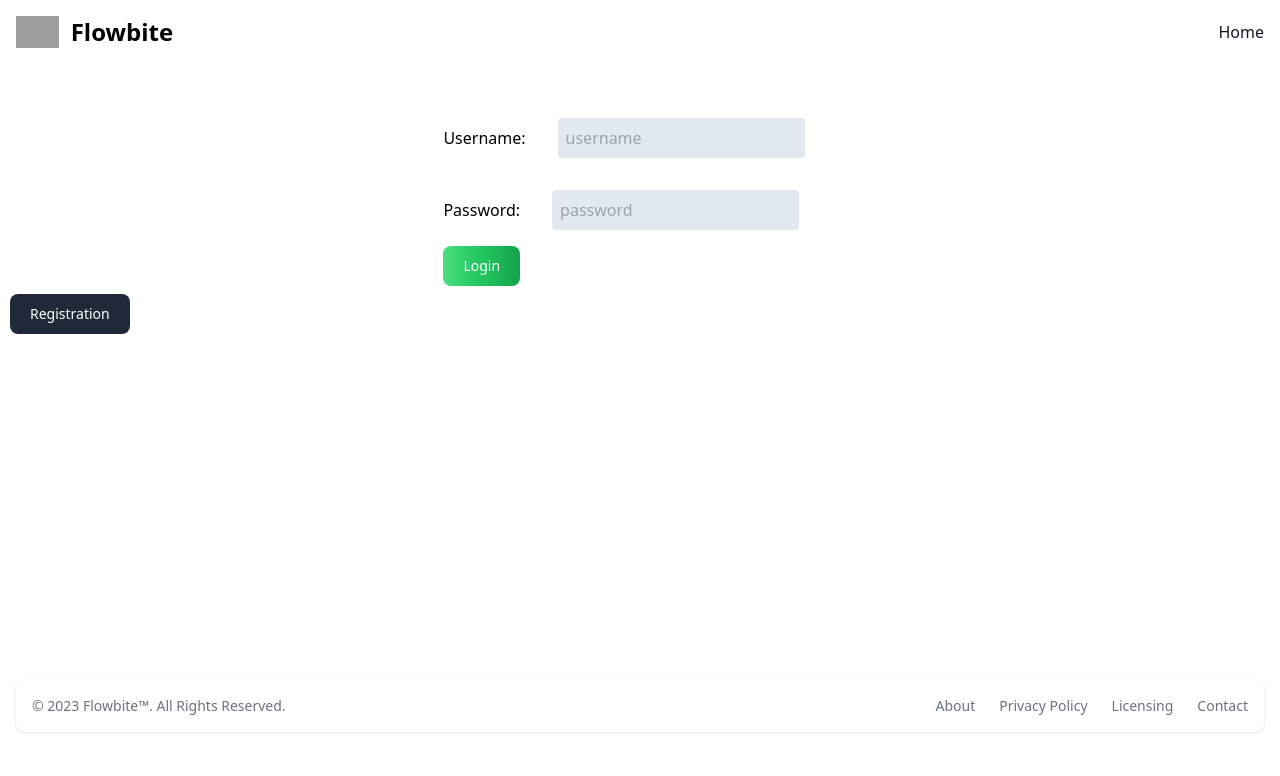
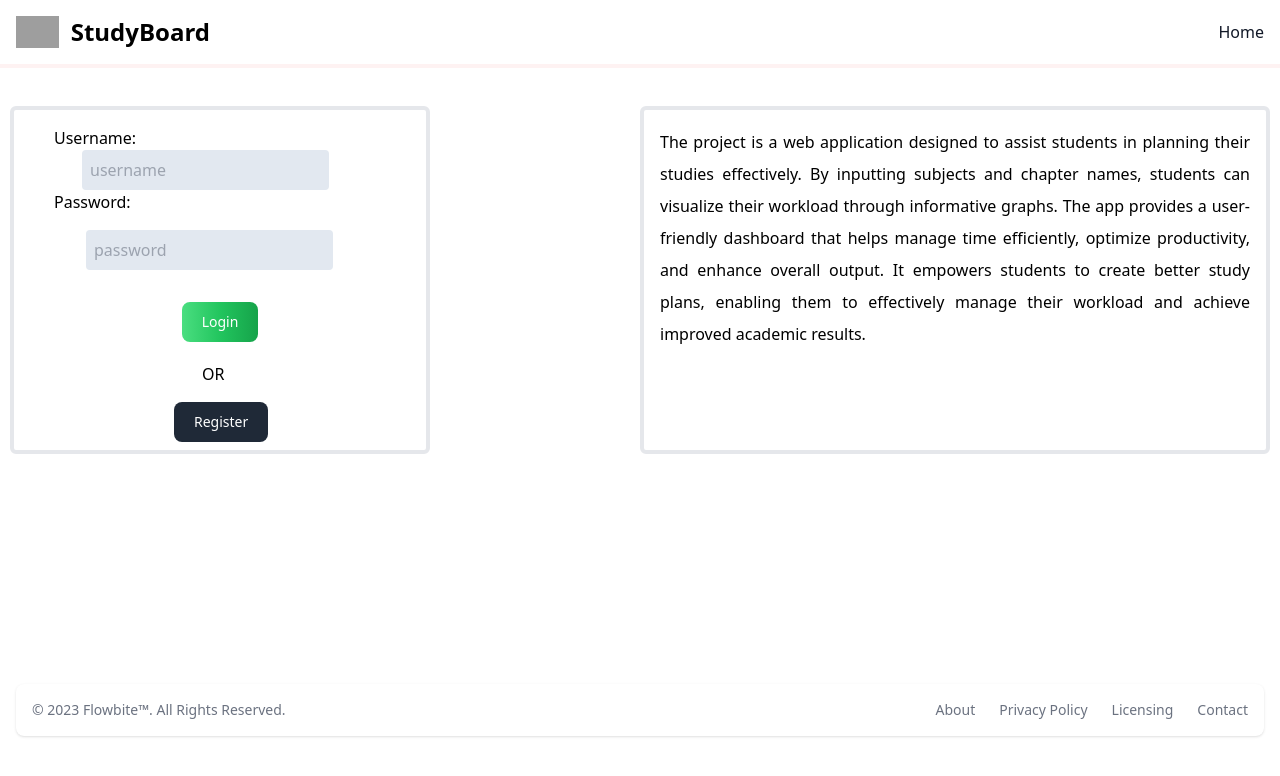
Before and after one commit to JAYANT-CS50/StudentDashboard, a React (Create React App) app in the folder studyboard/frontend/: page / in a window 1280 px wide. Shown: the top 776 px of the page. Built offline with nearby package versions, Linux system fonts and the light colour scheme; grey boxes are pictures that could not be loaded.

Commit message:
Working on Tailwind CSS

```diff
--- a/studyboard/frontend/src/components/Header.js
+++ b/studyboard/frontend/src/components/Header.js
@@ -12,12 +12,12 @@ export const Header = () => {
   };
 
   return (
-    <div>
+    <div className='border-b-4 border-red-50'>
       <nav className="bg-white border-gray-200 dark:bg-gray-900 dark:border-gray-700">
         <div className="max-w-screen-xl flex flex-wrap items-center justify-between mx-auto p-4">
-          <Link to="#" className="flex items-center">
-            <img src="https://flowbite.com/docs/images/logo.svg" className="h-8 mr-3" alt="Flowbite Logo" />
-            <span className="self-center text-2xl font-semibold whitespace-nowrap dark:text-white">Flowbite</span>
+          <Link to="https://github.com/JAYANT-CS50/StudentVBoard" className="flex items-center">
+            <img src="https://cdn.pixabay.com/photo/2017/03/16/21/18/logo-2150297_640.png" className="h-8 mr-3" alt="Flowbite Logo" />
+            <span className="self-center text-2xl font-semibold whitespace-nowrap dark:text-white">StudyBoard</span>
           </Link>
           <button
             data-collapse-toggle="navbar-dropdown"
--- a/studyboard/frontend/src/pages/Home.js
+++ b/studyboard/frontend/src/pages/Home.js
@@ -47,9 +47,10 @@ export const Home = () => {
   return (
     <main>
       <section className="max-w-7xl mx-auto py-7">
-    <div className='flex justify-center'>
+        <div className='flex flex-row justify-between'>
+        <div className='justify-left basis-1/3 rounded-md border-4 hover:bg-red-50'>
         <form onSubmit={handleLogin}>
-          <div>
+          <div className='ml-10 mb-4 mt-4' >
             <label htmlFor="username">Username:</label>
             <input
               type="text"
@@ -57,10 +58,8 @@ export const Home = () => {
               value={username}
               onChange={handleUsernameChange}
               placeholder='username'
-              className="rounded p-2 mx-8 bg-slate-200 my-4" autoComplete='off'
+              className="rounded p-2 mx-7 bg-slate-200" autoComplete='off'
             />
-          </div>
-          <div>
             <label htmlFor="password">Password:</label>
             <input
               type="password"
@@ -71,15 +70,23 @@ export const Home = () => {
               className="rounded p-2 mx-8 bg-slate-200 my-4"
             />
           </div>
-          <button type="submit" className="text-white bg-gradient-to-r from-green-400 via-green-500 to-green-600 hover:bg-gradient-to-br focus:ring-4 focus:outline-none focus:ring-green-300 dark:focus:ring-green-800 font-medium rounded-lg text-sm px-5 py-2.5 text-center mr-2 mb-2">Login</button>
+          <section className='flex justify-center'>
+          <button type="submit" className="text-white bg-gradient-to-r from-green-400 via-green-500 to-green-600 hover:bg-gradient-to-br focus:ring-4 focus:outline-none focus:ring-green-300 dark:focus:ring-green-800 font-medium rounded-lg text-sm px-5 py-2.5 text-center ">Login</button>
           {error && <p>{error}</p>}
+          </section>
         </form>
-
+        <div className='flex flex-col space-y-4 mt-5  '>
+          <div className='ml-40 pl-7'>OR</div>
+          <div className='ml-40 '>
+          <NavLink to="/registration" >
+            <button type="submit"  className="text-white bg-gray-800 hover:bg-gray-900 focus:outline-none focus:ring-4 focus:ring-gray-300 font-medium rounded-lg text-sm px-5 py-2.5 mr-2 mb-2 dark:bg-gray-800 dark:hover:bg-gray-700 dark:focus:ring-gray-700 dark:border-gray-700 ">Register</button>
+          </NavLink>
           </div>
-          <div>
-          <NavLink to="/registration" >
-            <button type="submit"  className="text-white bg-gray-800 hover:bg-gray-900 focus:outline-none focus:ring-4 focus:ring-gray-300 font-medium rounded-lg text-sm px-5 py-2.5 mr-2 mb-2 dark:bg-gray-800 dark:hover:bg-gray-700 dark:focus:ring-gray-700 dark:border-gray-700 ">Registration</button>
-          </NavLink>
+          </div>
+          </div>
+          <div className="basis-1/2 rounded-md border-4 p-4 hover:bg-red-50">
+            <p className='text-justify  leading-[2]'>The project is a web application designed to assist students in planning their studies effectively. By inputting subjects and chapter names, students can visualize their workload through informative graphs. The app provides a user-friendly dashboard that helps manage time efficiently, optimize productivity, and enhance overall output. It empowers students to create better study plans, enabling them to effectively manage their workload and achieve improved academic results.</p>
+          </div>
           </div>
     </section>
     </main>
```
